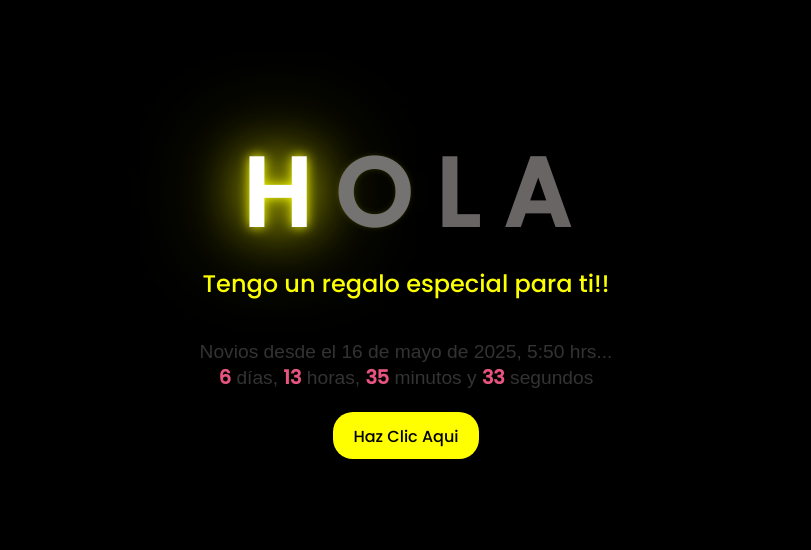
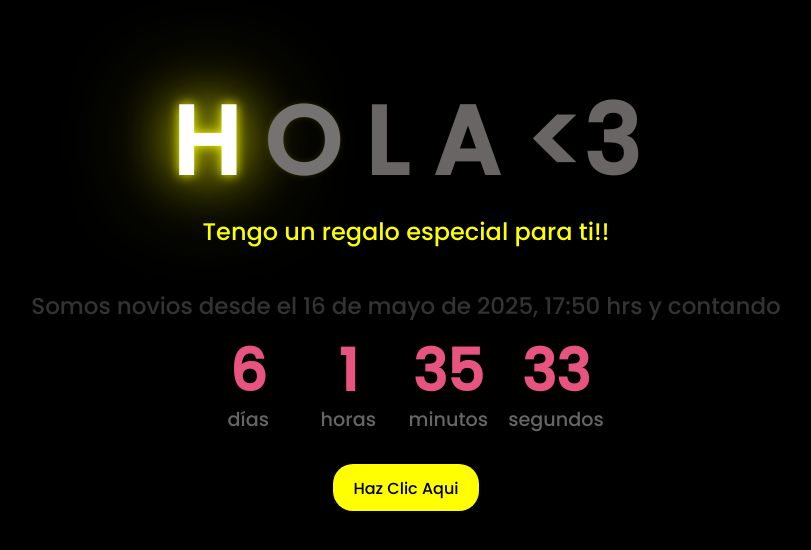
Before and after one commit to levy112/para-mi-erikita, a plain HTML site: page index.html in a window 1280 px wide. Shown: the part 118-668 px from the top of the page, without its empty margins (242-1053 px from the left). Drawn offline with Linux system fonts and the light colour scheme.

Commit message:
Update index.html

```diff
--- a/index.html
+++ b/index.html
@@ -18,10 +18,50 @@
         .counter .number {
             font-weight: bold;
             color: #e75480;
+            font-size: x-large;
         }
         .hidden {
             display: none;
         }
+        .counter {
+            margin: 20px 0;
+            font-size: 1.2em;
+            color: #333;
+            text-align: center;
+            font-family: Arial, sans-serif;
+        }
+        .counter-container {
+            display: flex;
+            justify-content: center;
+            gap: 20px;
+            flex-wrap: wrap;
+            margin-bottom: 10px;
+        }
+        .counter-item {
+            display: flex;
+            flex-direction: column;
+            align-items: center;
+            min-width: 80px;
+        }
+        .counter .number {
+            font-weight: bold;
+            color: #e75480;
+            font-size: 3em;
+            line-height: 1;
+            margin-bottom: 5px;
+        }
+        .counter-label {
+            font-size: 1em;
+            color: #666;
+        }
+        .hidden {
+            display: none;
+        }
+        .date-text {
+            margin-bottom: 20px;
+            font-size: 1.2em;
+        }
+
     </style>
 </head>
 <body>
@@ -30,6 +70,7 @@
         <span>O</span>
         <span>L</span>
         <span>A</span>
+        <span><3</span>
     </div>
     <div class="greetings">
         <span></span>
@@ -42,15 +83,34 @@
     <div class="description">
         <span>Tengo un regalo especial para ti!!</span>
     </div>
-
     <div class="counter">
-        Novios desde el 16 de mayo de 2025, 5:50 hrs... <br>
-        <span id="years-container" class="hidden"><span id="years" class="number">0</span> años, </span>
-        <span id="months-container" class="hidden"><span id="months" class="number">0</span> meses, </span>
-        <span id="days" class="number">0</span> días,
-        <span id="hours" class="number">0</span> horas,
-        <span id="minutes" class="number">0</span> minutos y
-        <span id="seconds" class="number">0</span> segundos
+        <div class="date-text">Somos novios desde el 16 de mayo de 2025, 17:50 hrs y contando</div>
+        <div class="counter-container">
+            <div id="years-container" class="counter-item hidden">
+                <span id="years" class="number">0</span>
+                <span class="counter-label">años</span>
+            </div>
+            <div id="months-container" class="counter-item hidden">
+                <span id="months" class="number">0</span>
+                <span class="counter-label">meses</span>
+            </div>
+            <div class="counter-item">
+                <span id="days" class="number">0</span>
+                <span class="counter-label">días</span>
+            </div>
+            <div class="counter-item">
+                <span id="hours" class="number">0</span>
+                <span class="counter-label">horas</span>
+            </div>
+            <div class="counter-item">
+                <span id="minutes" class="number">0</span>
+                <span class="counter-label">minutos</span>
+            </div>
+            <div class="counter-item">
+                <span id="seconds" class="number">0</span>
+                <span class="counter-label">segundos</span>
+            </div>
+        </div>
     </div>
 
     <div class="button">
@@ -61,7 +121,7 @@
 
     <script>
         // Fecha de inicio más legible (usa "May" para mayo)
-        const startDate = new Date("May 16, 2025 05:50:00");
+        const startDate = new Date("May 16, 2025 17:50:00");
 
         function updateCounter() {
             const now = new Date();
```
